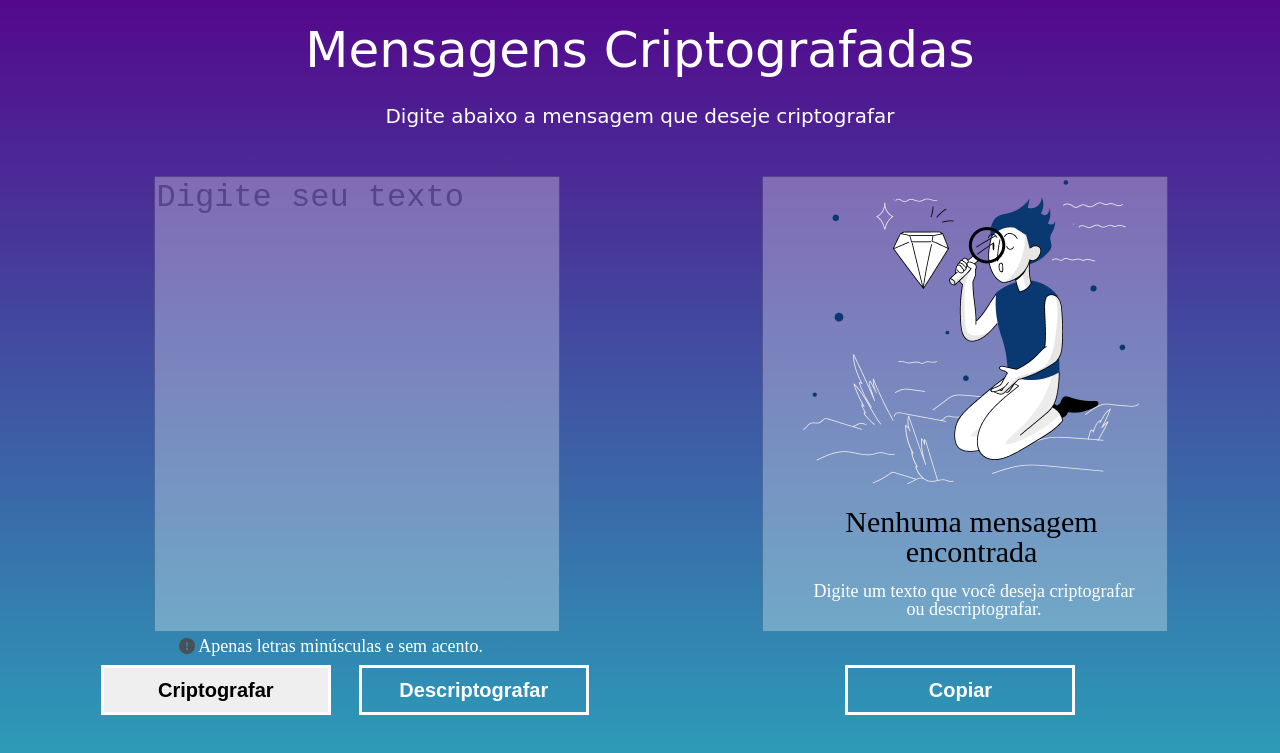
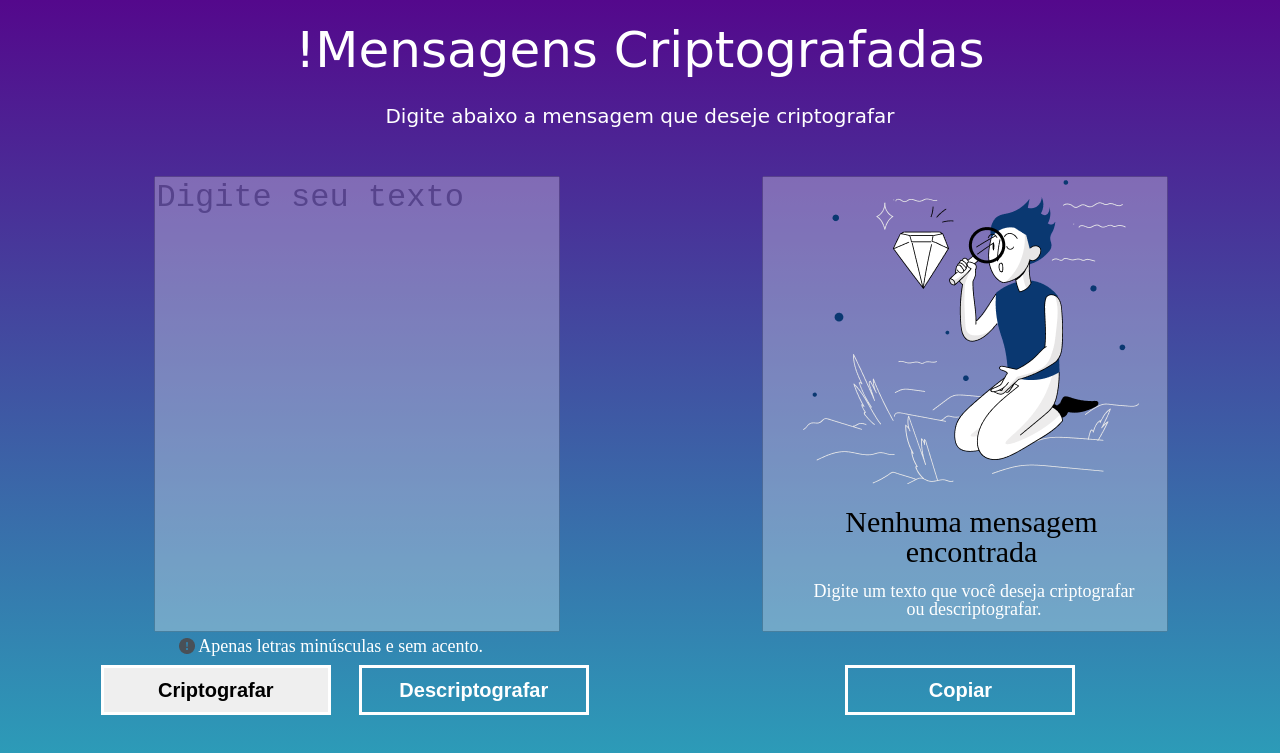
Before and after one commit to IgorAgui/ONE-Challenge1, a plain HTML site: page index.html in a window 1280 px wide. Shown: the top 753 px of the page. Drawn offline with Linux system fonts and the light colour scheme; a web font is replaced by a local one.

Commit message:
Atualizar

```diff
--- a/index.html
+++ b/index.html
@@ -23,7 +23,7 @@
         <header>
             <div class="flex">
 
-                <h1>Mensagens Criptografadas</h1>
+                <h1>!Mensagens Criptografadas</h1>
                 <br>
                 <p>Digite abaixo a mensagem que deseje criptografar</p>
 
```
